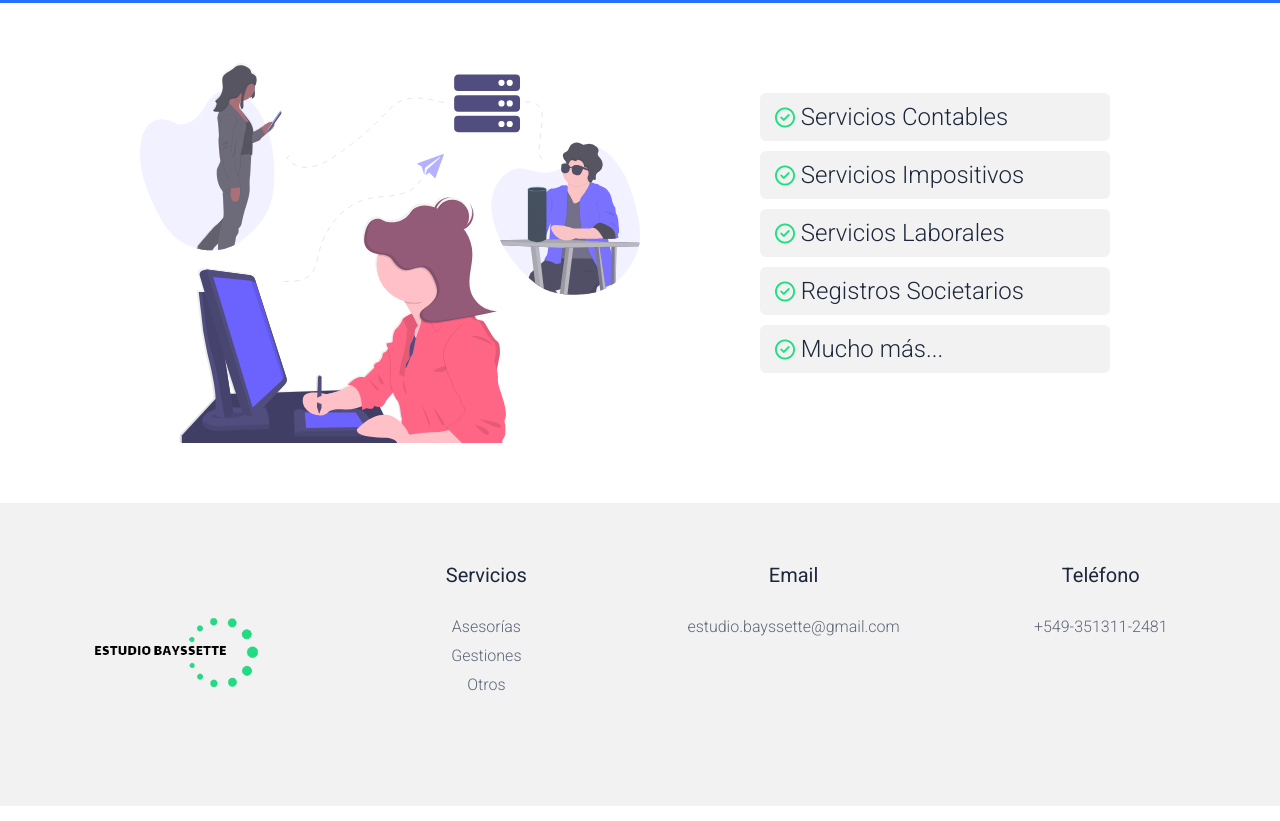
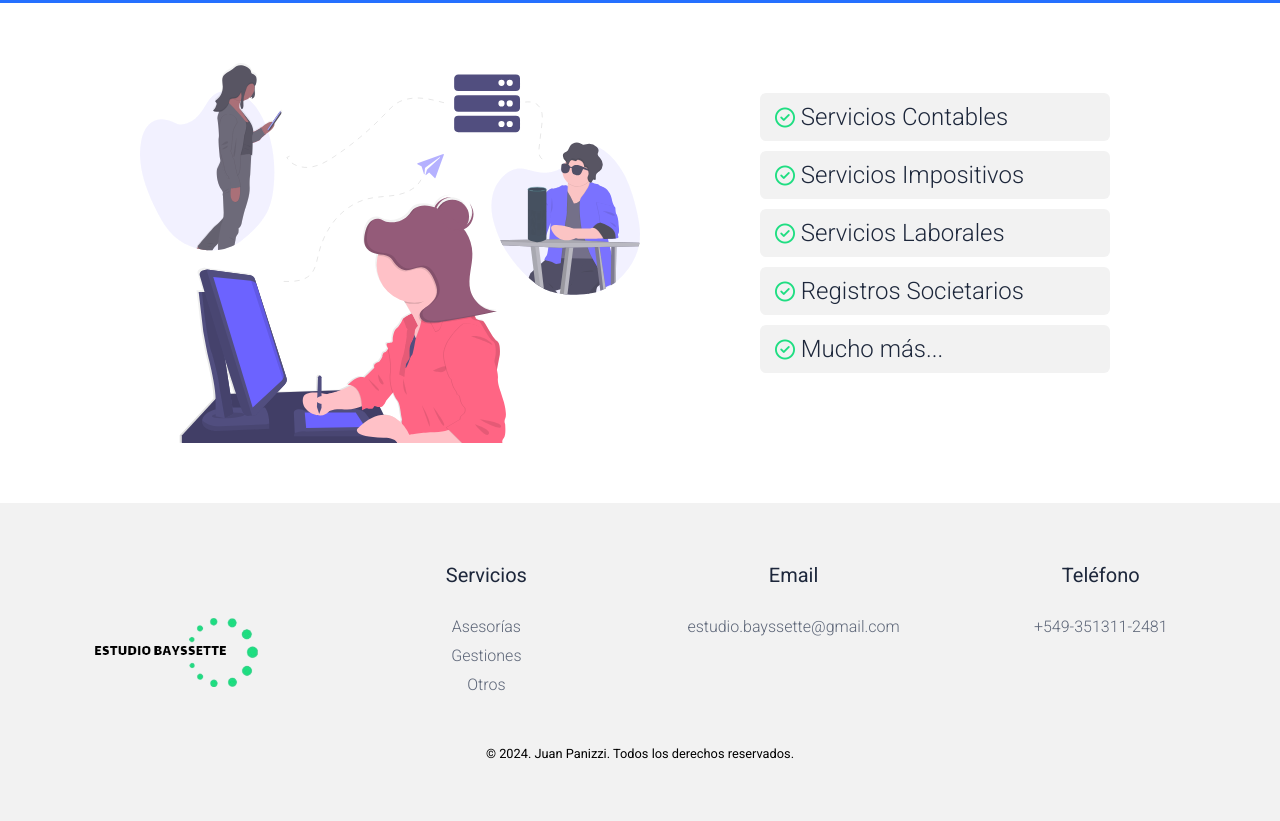
Before and after one commit to JuanPanizzi/Estudio-Contable, a plain HTML site: page index.html in a window 1280 px wide. Shown: the part 2940-3761 px from the top of the page. Drawn offline with nearby package versions, Linux system fonts and the light colour scheme.

Commit message:
footer styles modified

```diff
--- a/css/estilos.css
+++ b/css/estilos.css
@@ -427,7 +427,10 @@ footer {
 .btn-footer:hover{
     cursor: default;
 }
-
+#derechos{
+    font-size: 0.8rem;
+    text-align: center;
+}
 /* Breakpoints responsive */
 
 @media screen and (max-width:800px) {
--- a/index.html
+++ b/index.html
@@ -184,6 +184,7 @@
                     <i class="fab fa-youtube"></i> -->
             </div>
         </div>
+        <p id="derechos">© 2024. Juan Panizzi. Todos los derechos reservados.</p>
     </footer>
     <script src="https://unpkg.com/aos@2.3.1/dist/aos.js"></script>
     <script src="https://kit.fontawesome.com/c15b744a04.js" crossorigin="anonymous"></script>
```
